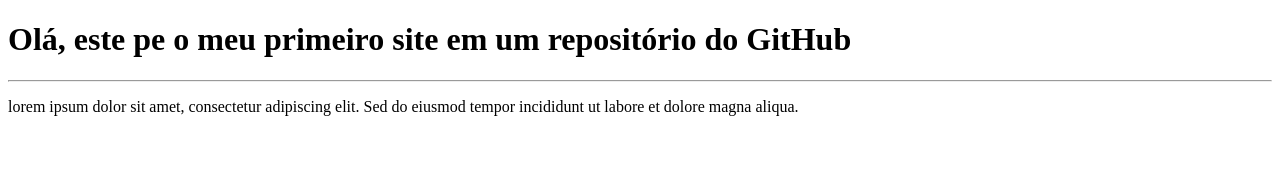
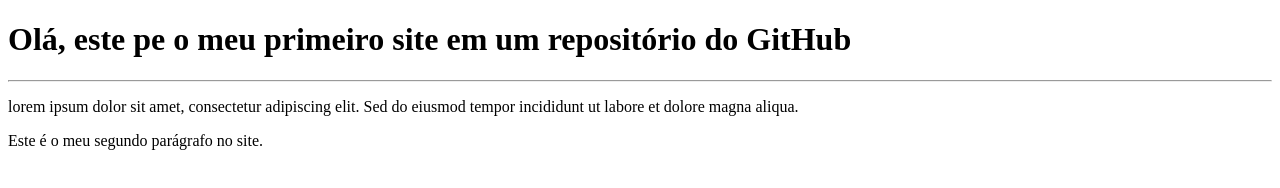
Before and after one commit to George-Freitas/Ola-Mundo, a plain HTML site: page site-exemplo/index.html in a window 1280 px wide. Drawn offline with Linux system fonts and the light colour scheme.

Commit message:
Adicionei um novo paragráfo

```diff
--- a/site-exemplo/index.html
+++ b/site-exemplo/index.html
@@ -9,5 +9,6 @@
    <h1>Olá, este pe o meu primeiro site em um repositório do GitHub</h1>
    <hr>
    <p>lorem ipsum dolor sit amet, consectetur adipiscing elit. Sed do eiusmod tempor incididunt ut labore et dolore magna aliqua.</p>
+   <p>Este é o meu segundo parágrafo no site.</p>
 </body>
 </html>
```
